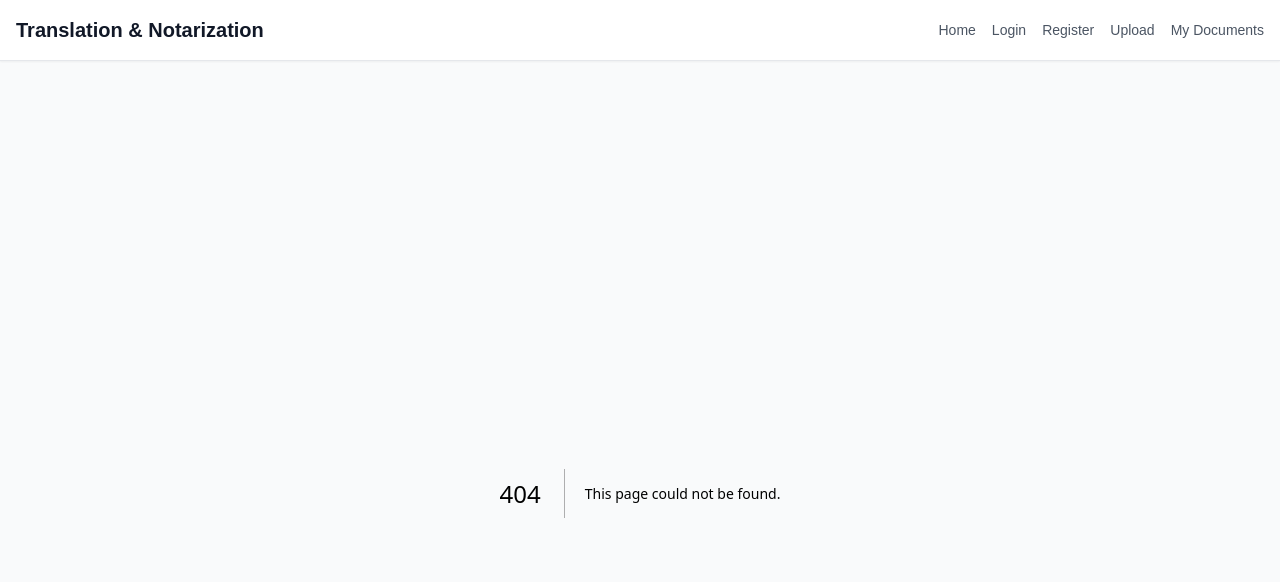
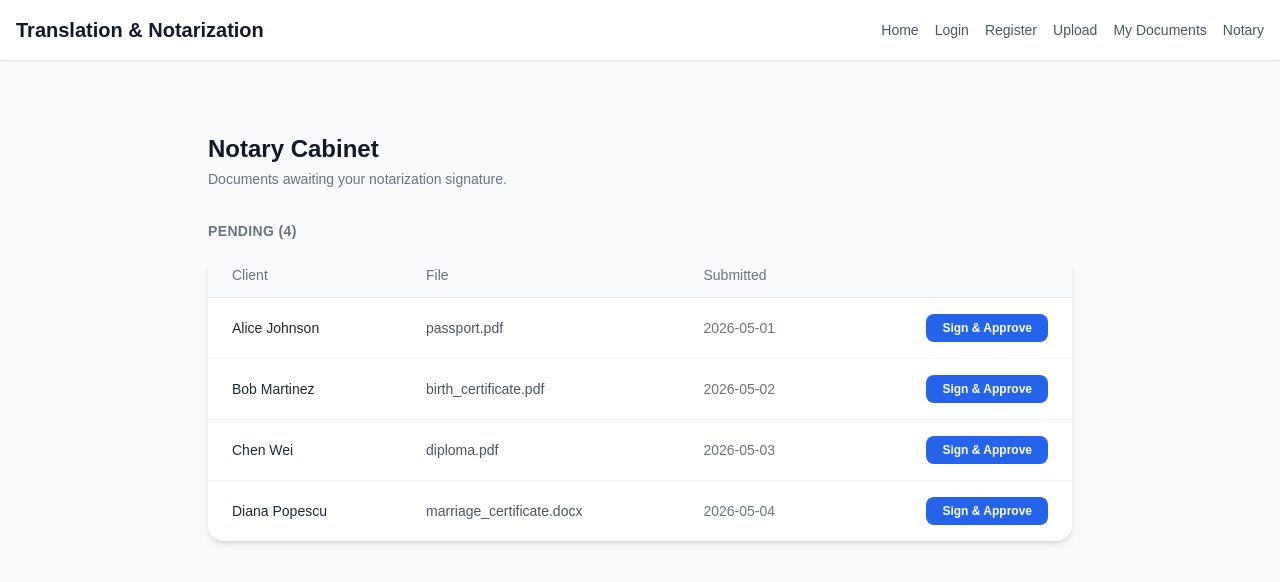
Before and after one commit to marta77784/translation-notarization-service, a Next.js app in the folder frontend/: page /notary in a window 1280 px wide. Before the commit this address had no page. Shown: the top 582 px of the page. Built offline with nearby package versions, Linux system fonts and the light colour scheme.

Commit message:
feat: add notary cabinet page (#29)

```diff
--- a/frontend/src/app/layout.tsx
+++ b/frontend/src/app/layout.tsx
@@ -49,6 +49,9 @@ export default function RootLayout({
                     <a href="/dashboard" className="text-gray-600 hover:text-gray-900 text-sm">
                         My Documents
                     </a>
+                    <a href="/notary" className="text-gray-600 hover:text-gray-900 text-sm">
+                        Notary
+                    </a>
                 </nav>
             </div>
         </header>
--- /dev/null
+++ b/frontend/src/app/notary/page.tsx
@@ -0,0 +1,122 @@
+"use client";
+
+import { useState } from "react";
+
+interface Document {
+  id: string;
+  clientName: string;
+  fileName: string;
+  submittedAt: string;
+}
+
+const MOCK_DOCUMENTS: Document[] = [
+  { id: "1", clientName: "Alice Johnson", fileName: "passport.pdf", submittedAt: "2026-05-01" },
+  { id: "2", clientName: "Bob Martinez", fileName: "birth_certificate.pdf", submittedAt: "2026-05-02" },
+  { id: "3", clientName: "Chen Wei", fileName: "diploma.pdf", submittedAt: "2026-05-03" },
+  { id: "4", clientName: "Diana Popescu", fileName: "marriage_certificate.docx", submittedAt: "2026-05-04" },
+];
+
+export default function NotaryPage() {
+  const [approved, setApproved] = useState<Set<string>>(new Set());
+
+  function handleApprove(id: string) {
+    setApproved((prev) => new Set(prev).add(id));
+    // TODO: call API to sign & approve document
+  }
+
+  const pending = MOCK_DOCUMENTS.filter((doc) => !approved.has(doc.id));
+  const done = MOCK_DOCUMENTS.filter((doc) => approved.has(doc.id));
+
+  return (
+    <div className="max-w-4xl mx-auto py-10 px-4">
+      <div className="mb-8">
+        <h1 className="text-2xl font-bold text-gray-900">Notary Cabinet</h1>
+        <p className="text-gray-500 text-sm mt-1">
+          Documents awaiting your notarization signature.
+        </p>
+      </div>
+
+      {pending.length === 0 && done.length === 0 ? (
+        <div className="text-center py-20 text-gray-400 text-sm">
+          No documents pending notarization.
+        </div>
+      ) : (
+        <div className="flex flex-col gap-6">
+          {pending.length > 0 && (
+            <section>
+              <h2 className="text-sm font-semibold text-gray-500 uppercase tracking-wide mb-3">
+                Pending ({pending.length})
+              </h2>
+              <div className="bg-white rounded-2xl shadow-md overflow-hidden">
+                <table className="w-full text-sm">
+                  <thead className="bg-gray-50 border-b border-gray-200">
+                    <tr>
+                      <th className="text-left px-6 py-3 font-medium text-gray-500">Client</th>
+                      <th className="text-left px-6 py-3 font-medium text-gray-500">File</th>
+                      <th className="text-left px-6 py-3 font-medium text-gray-500">Submitted</th>
+                      <th className="px-6 py-3" />
+                    </tr>
+                  </thead>
+                  <tbody className="divide-y divide-gray-100">
+                    {pending.map((doc) => (
+                      <tr key={doc.id} className="hover:bg-gray-50 transition-colors">
+                        <td className="px-6 py-4 font-medium text-gray-800">{doc.clientName}</td>
+                        <td className="px-6 py-4 text-gray-600">{doc.fileName}</td>
+                        <td className="px-6 py-4 text-gray-500">{doc.submittedAt}</td>
+                        <td className="px-6 py-4 text-right">
+                          <button
+                            onClick={() => handleApprove(doc.id)}
+                            className="bg-blue-600 text-white px-4 py-1.5 rounded-lg text-xs font-semibold hover:bg-blue-700 transition-colors"
+                          >
+                            Sign & Approve
+                          </button>
+                        </td>
+                      </tr>
+                    ))}
+                  </tbody>
+                </table>
+              </div>
+            </section>
+          )}
+
+          {done.length > 0 && (
+            <section>
+              <h2 className="text-sm font-semibold text-gray-500 uppercase tracking-wide mb-3">
+                Approved ({done.length})
+              </h2>
+              <div className="bg-white rounded-2xl shadow-md overflow-hidden">
+                <table className="w-full text-sm">
+                  <thead className="bg-gray-50 border-b border-gray-200">
+                    <tr>
+                      <th className="text-left px-6 py-3 font-medium text-gray-500">Client</th>
+                      <th className="text-left px-6 py-3 font-medium text-gray-500">File</th>
+                      <th className="text-left px-6 py-3 font-medium text-gray-500">Submitted</th>
+                      <th className="px-6 py-3" />
+                    </tr>
+                  </thead>
+                  <tbody className="divide-y divide-gray-100">
+                    {done.map((doc) => (
+                      <tr key={doc.id} className="bg-green-50">
+                        <td className="px-6 py-4 font-medium text-gray-700">{doc.clientName}</td>
+                        <td className="px-6 py-4 text-gray-500">{doc.fileName}</td>
+                        <td className="px-6 py-4 text-gray-400">{doc.submittedAt}</td>
+                        <td className="px-6 py-4 text-right">
+                          <span className="inline-flex items-center gap-1 text-green-600 text-xs font-semibold">
+                            <svg xmlns="http://www.w3.org/2000/svg" className="h-4 w-4" fill="none" viewBox="0 0 24 24" stroke="currentColor" strokeWidth={2}>
+                              <path strokeLinecap="round" strokeLinejoin="round" d="M5 13l4 4L19 7" />
+                            </svg>
+                            Approved
+                          </span>
+                        </td>
+                      </tr>
+                    ))}
+                  </tbody>
+                </table>
+              </div>
+            </section>
+          )}
+        </div>
+      )}
+    </div>
+  );
+}
```
